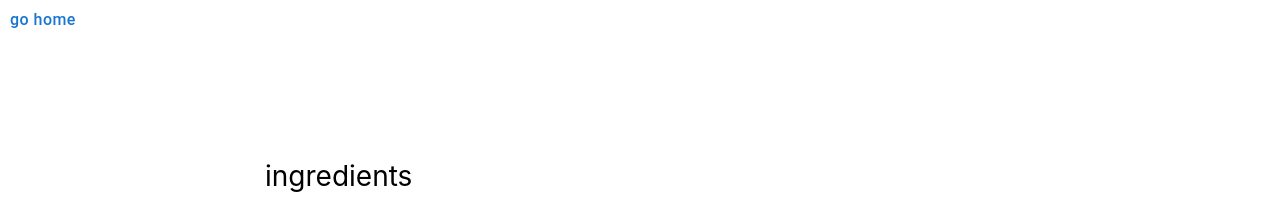
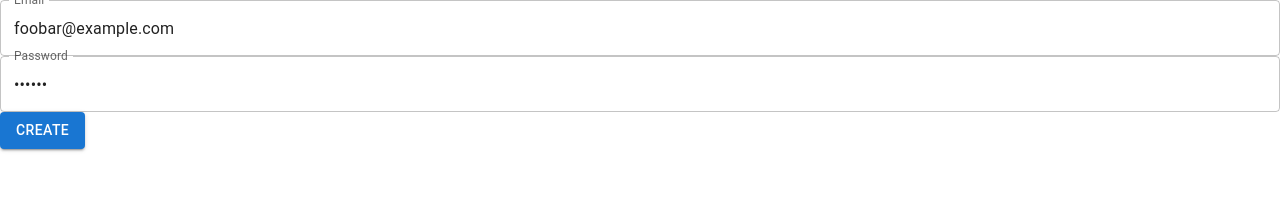
Before and after one commit to gwannemacher/recipes, a React (Create React App) app in the folder client/: page /form in a window 1280 px wide. Shown: the top 199 px of the page. Built offline with nearby package versions, Linux system fonts and the light colour scheme; no server answers.

Commit message:
rename recipe form and add basics of formik

```diff
--- a/client/package.json
+++ b/client/package.json
@@ -10,11 +10,13 @@
         "@testing-library/jest-dom": "^5.16.4",
         "@testing-library/react": "^13.1.1",
         "@testing-library/user-event": "^13.5.0",
+        "formik": "^2.2.9",
         "react": "^18.0.0",
         "react-dom": "^18.0.0",
         "react-router-dom": "^6.3.0",
         "react-scripts": "5.0.1",
-        "web-vitals": "^2.1.4"
+        "web-vitals": "^2.1.4",
+        "yup": "^0.32.11"
     },
     "scripts": {
         "start": "react-scripts start",
--- a/client/src/Home.tsx
+++ b/client/src/Home.tsx
@@ -41,7 +41,7 @@
                     <Button
                         sx={{ textTransform: 'lowercase', marginTop: '50px' }}
                         variant="contained"
-                        onClick={() => navigate('/add-new')}
+                        onClick={() => navigate('/form')}
                     >
                         add new recipe
                     </Button>
--- a/client/src/components/AddNew.tsx
+++ /dev/null
@@ -1,17 +0,0 @@
-import React from 'react';
-import { useNavigate } from 'react-router-dom';
-
-import Box from '@mui/material/Box';
-import Button from '@mui/material/Button';
-
-const AddNewRecipe = (props) => {
-    const navigate = useNavigate();
-
-    return (
-        <Box sx={{ }}>
-            <Button onClick={() => navigate('/')} variant="contained">create</Button>
-        </Box>
-    );
-};
-
-export default AddNewRecipe;
--- /dev/null
+++ b/client/src/components/RecipeForm.tsx
@@ -0,0 +1,77 @@
+import React from 'react';
+import { useNavigate } from 'react-router-dom';
+import { useFormik } from 'formik';
+import * as yup from 'yup';
+
+import Box from '@mui/material/Box';
+import Button from '@mui/material/Button';
+import TextField from '@mui/material/TextField';
+
+const RecipeForm = (props) => {
+    const navigate = useNavigate();
+
+    const validationSchema = yup.object({
+        email: yup
+            .string('Enter your email')
+            .email('Enter a valid email')
+            .required('Email is required'),
+        password: yup
+            .string('Enter your password')
+            .min(8, 'Password should be of minimum 8 characters length')
+            .required('Password is required'),
+    });
+
+    const formik = useFormik({
+        initialValues: {
+            email: 'foobar@example.com',
+            password: 'foobar',
+        },
+        validationSchema: validationSchema,
+        onSubmit: (values) => {
+            alert(JSON.stringify(values, null, 2));
+            navigate('/?mode=edit');
+        },
+    });
+
+    return (
+        <Box sx={{}}>
+            <div>
+                <form onSubmit={formik.handleSubmit}>
+                    <TextField
+                        fullWidth
+                        id="email"
+                        name="email"
+                        label="Email"
+                        value={formik.values.email}
+                        onChange={formik.handleChange}
+                        error={
+                            formik.touched.email && Boolean(formik.errors.email)
+                        }
+                        helperText={formik.touched.email && formik.errors.email}
+                    />
+                    <TextField
+                        fullWidth
+                        id="password"
+                        name="password"
+                        label="Password"
+                        type="password"
+                        value={formik.values.password}
+                        onChange={formik.handleChange}
+                        error={
+                            formik.touched.password &&
+                            Boolean(formik.errors.password)
+                        }
+                        helperText={
+                            formik.touched.password && formik.errors.password
+                        }
+                    />
+                    <Button type="submit" variant="contained">
+                        create
+                    </Button>
+                </form>
+            </div>
+        </Box>
+    );
+};
+
+export default RecipeForm;
--- a/client/src/index.tsx
+++ b/client/src/index.tsx
@@ -10,7 +10,7 @@
 
 import Home from './Home.tsx';
 import Recipe from './components/Recipe.tsx';
-import AddNewRecipe from './components/AddNew.tsx';
+import RecipeForm from './components/RecipeForm.tsx';
 
 import './index.css';
 
@@ -32,7 +32,7 @@
                 <Routes>
                     <Route path="/" element={<Home />} />
                     <Route path="/:recipeId" element={<Recipe />} />
-                    <Route path="/add-new" element={<AddNewRecipe />} />
+                    <Route path="/form" element={<RecipeForm />} />
                 </Routes>
             </BrowserRouter>
         </ApolloProvider>
```
Also changed, not shown: 1 other file (tests, documents, lock files or other folders).
